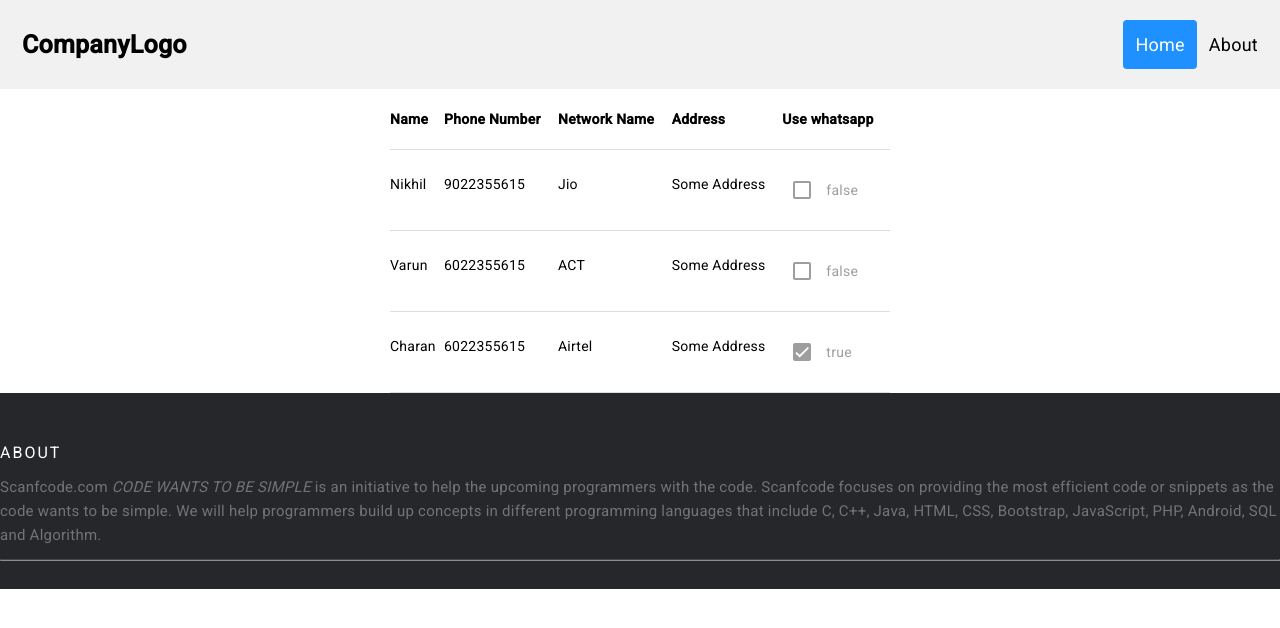
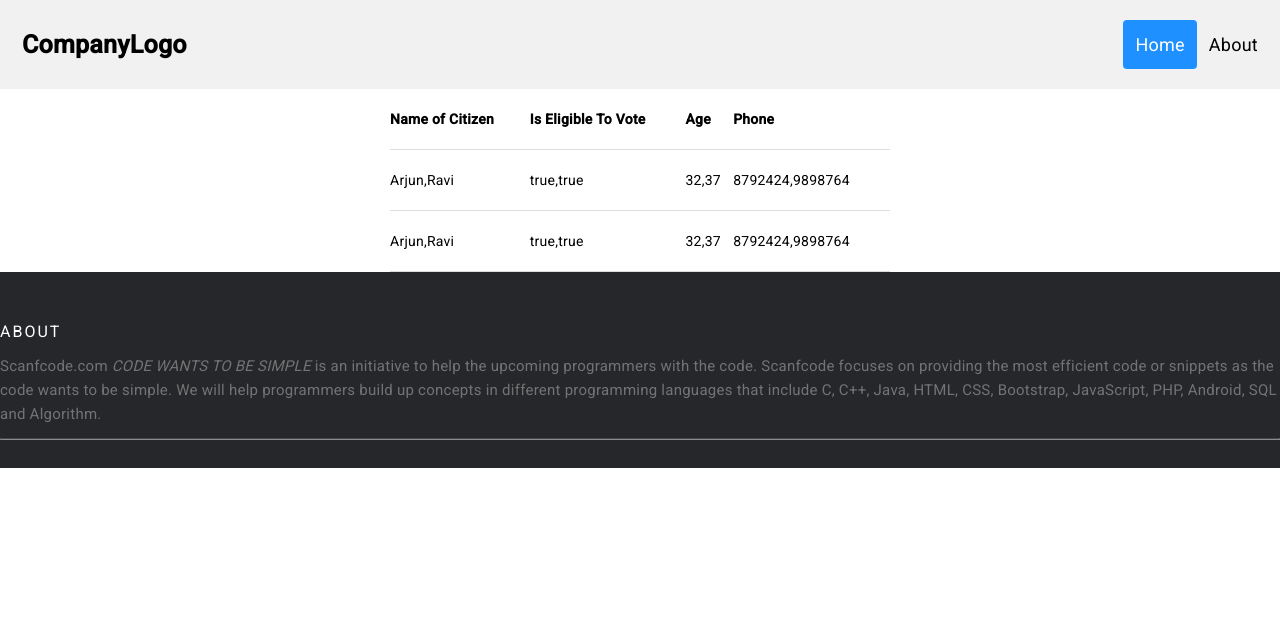
Before and after one commit to shabasy002/Table-Live, an Angular app: page /about in a window 1280 px wide. Shown: the top 628 px of the page. Built offline with nearby package versions, Linux system fonts and the light colour scheme.

Commit message:
new-componant-creation

```diff
--- /dev/null
+++ b/src/app/components/election-table/election-table.component.html
@@ -0,0 +1,45 @@
+ <!-- <table mat-table [dataSource]="dataSource" class="mat-elevation-z8">
+
+
+
+    <ng-container matColumnDef="age">
+      <th mat-header-cell *matHeaderCellDef>Age </th>
+      <td mat-cell *matCellDef="let element"> {{element.age}} </td>
+    </ng-container>
+    <ng-container matColumnDef="name">
+      <th mat-header-cell *matHeaderCellDef> Name </th>
+      <td mat-cell *matCellDef="let element"> {{element.name}} </td>
+    </ng-container>
+    <ng-container matColumnDef="phone">
+      <th mat-header-cell *matHeaderCellDef> Phone </th>
+      <td mat-cell *matCellDef="let element"> {{element.phone}} </td>
+    </ng-container>
+    <ng-container matColumnDef="isWhatsappUser">
+        <th mat-header-cell *matHeaderCellDef> Whatsapp</th>
+        <td mat-cell *matCellDef="let element"> {{element.isWhatsappUser? 'Yes' : 'No'}} </td>
+    </ng-container>
+
+    <tr mat-header-row *matHeaderRowDef="displayedColumns"></tr>
+    <tr mat-row *matRowDef="let row; columns: columnConfigurations;"></tr>
+  </table>  -->
+
+   <table>
+    <tbody>
+      <ng-container >
+        <tr >
+          <th *ngFor="let j of columnConfigurations">{{j.title}}</th>
+      </tr>
+
+      </ng-container>
+     <tr  *ngFor="let i of dataSource">
+      <ng-container *ngFor="let k of columnConfigurations">
+        <td >{{k.cell}}</td>
+      </ng-container>
+
+     </tr>
+
+
+
+
+    </tbody>
+  </table>
--- /dev/null
+++ b/src/app/components/election-table/election-table.component.scss
@@ -0,0 +1,13 @@
+table {
+    border-collapse: collapse;
+    width: 500px;
+    margin:0 auto;
+    tr {
+        border-bottom: 1px solid #ddd;
+        padding: 20px;
+        th, td{
+            text-align: left;
+            padding: 20px 0;
+        }
+      }
+  }
--- /dev/null
+++ b/src/app/components/election-table/election-table.component.ts
@@ -0,0 +1,66 @@
+import { CommonModule } from '@angular/common';
+import {Component, OnInit} from '@angular/core';
+import { FormsModule } from '@angular/forms';
+import {MatTableModule} from '@angular/material/table';
+import { MatTableDataSource } from '@angular/material/table';
+
+export interface VotersList {
+  name: string;
+  age: number;
+  phone: number;
+  isWhatsappUser: boolean;
+  constituency:string;
+  isEligibleToVote:boolean;
+}
+
+const ELEMENT_DATA: VotersList[] = [
+	{ name: 'Arjun', age: 32, phone: 8792424, isWhatsappUser: true, constituency: 'Thiruvanthapuram', isEligibleToVote: true},
+	{ name: 'Ravi', age: 37, phone: 9898764, isWhatsappUser: false, constituency: 'Kollam', isEligibleToVote: true}
+];
+function myFunction(){
+
+}
+
+interface ColumnConfiguration {
+	columnDef: string;
+	title: string;
+  cell:any;
+	//displayStyle: DisplayStyle
+}
+
+@Component({
+  selector: 'app-election-table',
+  standalone: true,
+  imports: [MatTableModule, CommonModule, FormsModule],
+  templateUrl: './election-table.component.html',
+  styleUrl: './election-table.component.scss'
+})
+export class ElectionTableComponent implements OnInit {
+  columnConfigurations: Array<ColumnConfiguration> = [
+    { columnDef: 'name', title: 'Name of Citizen', cell:ELEMENT_DATA.map(function (user) {
+      return user.name;
+  })},
+     { columnDef: 'isEligibleToVote', title: 'Is Eligible To Vote', cell:ELEMENT_DATA.map(function (user) {
+      return user.isEligibleToVote;
+  })},
+     { columnDef: 'age', title: 'Age', cell:ELEMENT_DATA.map(function (user) {
+      return user.age;
+  })},
+     { columnDef: 'phone', title: 'Phone', cell:ELEMENT_DATA.map(function (user) {
+      return user.phone;
+  })}
+  ];
+  dataSource = ELEMENT_DATA;
+  displayedColumns: Array<string> = [];
+
+  ngOnInit(): void {
+    let val:string="name";
+
+    let newArr:Array<VotersList>=ELEMENT_DATA;
+
+
+    //console.log( newArr);
+    //console.log(this.myFunction('age'));
+    this.displayedColumns = this.columnConfigurations.map((c) => c.columnDef);
+  }
+}
--- a/src/app/components/table/table.component.html
+++ b/src/app/components/table/table.component.html
@@ -1,6 +1,6 @@
 <table>
   <tbody>
-  <tr >
+  <tr>
     <th *ngFor="let j of tableHead">{{j}}</th>
   </tr>
 
@@ -10,7 +10,7 @@
         <p *ngIf ="i.value!==true && i.value!==false" >{{i.value}}</p>
 
 
-        <mat-checkbox *ngIf ="i.value===true || i.value===false" [(ngModel)]="i.value" disabled class="example-margin"  [checked]="true"   >{{i.value}}</mat-checkbox>
+        <mat-checkbox *ngIf ="i.value===true || i.value===false" [(ngModel)]="i.value" disabled class="example-margin"  [checked]="true"   >{{i.value? 'Yes' : 'No'}}</mat-checkbox>
 
         <!-- <mat-checkbox *ngIf ="i.value===false" class="example-margin" disabled>No</mat-checkbox> -->
 
--- a/src/app/components/table/table.component.ts
+++ b/src/app/components/table/table.component.ts
@@ -5,17 +5,7 @@ import {MatCheckboxModule} from '@angular/material/checkbox';
 import { CommonModule } from '@angular/common'
 import { arrayBuffer } from 'stream/consumers';
 
- export interface UserTable {
-   name: string;
-   phone: number;
-   Address:string;
- }
- const ELEMENT_DATA: UserTable[] = [
-   { name: 'Hydrogen', phone: 1.0079, Address: 'Trivandrum'},
-   { name: 'Oxygen', phone: 2.0079, Address: 'Kollam'}
 
-
- ];
 @Component({
   selector: 'app-table',
   standalone: true,
--- a/src/app/pages/about-us/about-us.component.html
+++ b/src/app/pages/about-us/about-us.component.html
@@ -1 +1,2 @@
-<app-table [tableHead]="tableHead" [tableValues]="tableValues"></app-table>
+<!-- <app-table [tableHead]="tableHead" [tableValues]="tableValues"></app-table> -->
+<app-election-table></app-election-table>
--- a/src/app/pages/about-us/about-us.component.ts
+++ b/src/app/pages/about-us/about-us.component.ts
@@ -1,10 +1,11 @@
 import { Component } from '@angular/core';
 import { TableComponent } from '../../components/table/table.component';
+import { ElectionTableComponent } from '../../components/election-table/election-table.component';
 
 @Component({
   selector: 'app-about-us',
   standalone: true,
-  imports: [TableComponent],
+  imports: [TableComponent, ElectionTableComponent],
   templateUrl: './about-us.component.html',
   styleUrl: './about-us.component.scss'
 })
```
Also changed, not shown: 1 other file (tests, documents, lock files or other folders).
